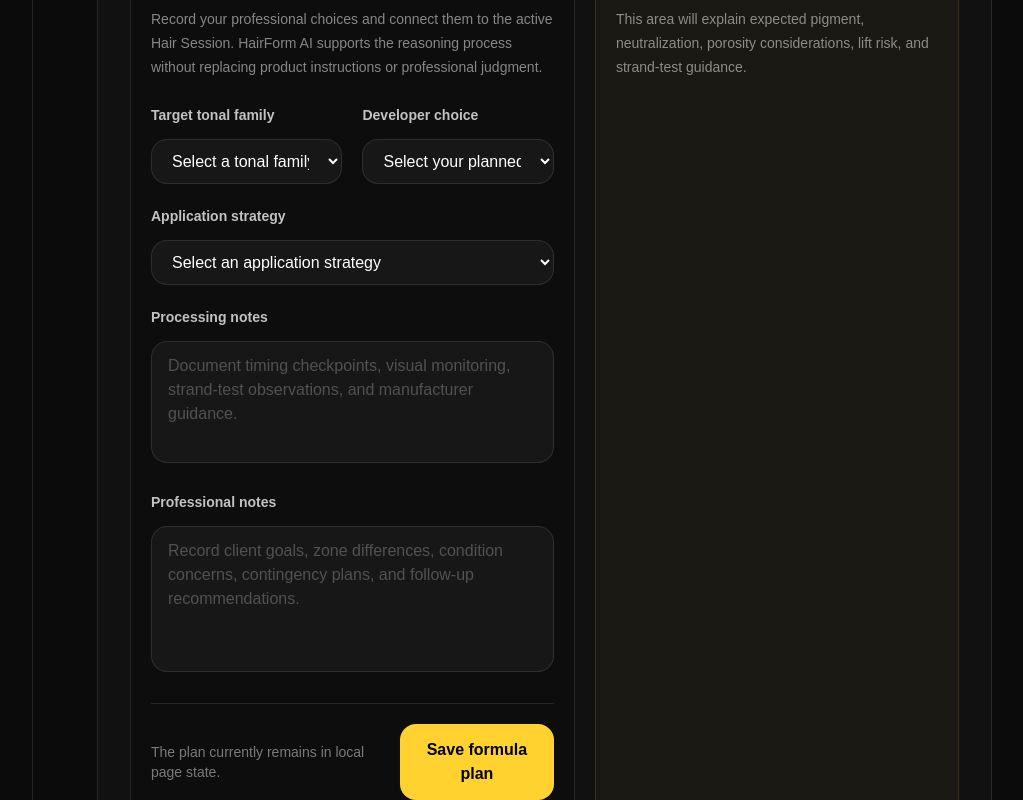
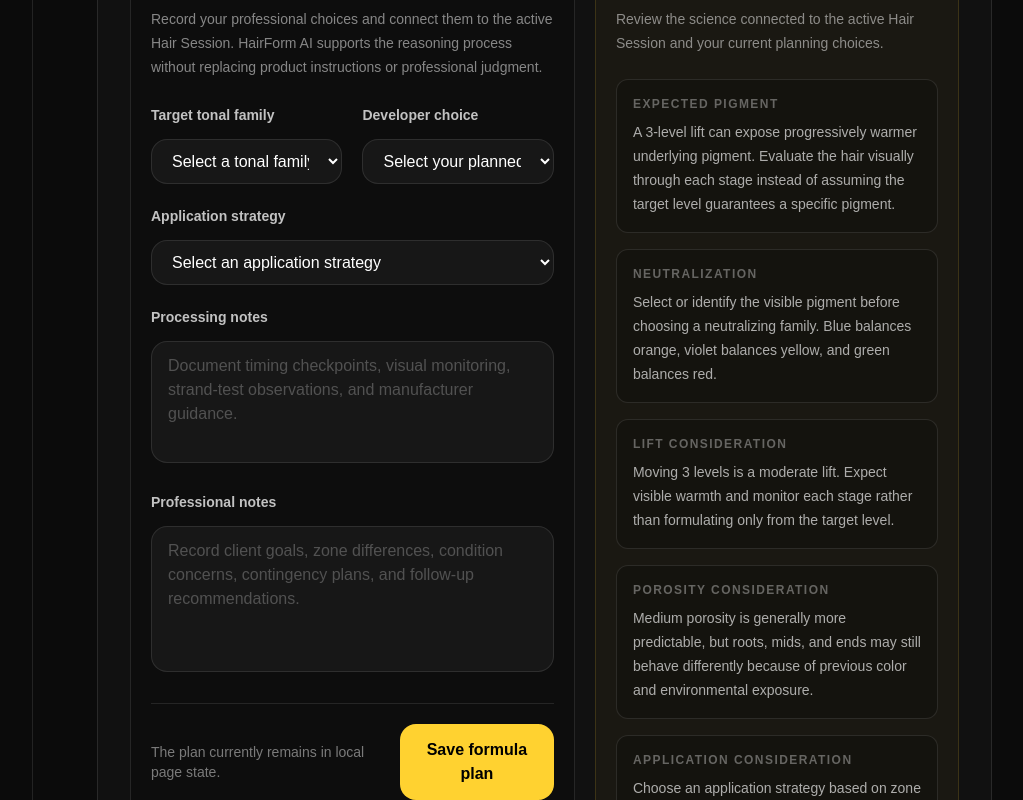
Before and after one commit to raumontalvo/HairForm-AI, a Next.js app: page /formula-builder in a window 1280 px wide. Shown: the part 640-1440 px from the top of the page, without its empty margins (224-1247 px from the left). Built offline with nearby package versions, Linux system fonts and the light colour scheme.

Commit message:
add live hair science guidance to formula builder

```diff
--- a/app/formula-builder/page.tsx
+++ b/app/formula-builder/page.tsx
@@ -1,9 +1,22 @@
 "use client";
 
-import FormulaPlanningForm from "@/components/formula-builder/FormulaPlanningForm";
+import { useState } from "react";
+import FormulaGuidance from "@/components/formula-builder/FormulaGuidance";
+import FormulaPlanningForm, {
+  type FormulaPlan,
+} from "@/components/formula-builder/FormulaPlanningForm";
 import FormulaSessionSummary from "@/components/formula-builder/FormulaSessionSummary";
 import AppShell from "@/components/layout/AppShell";
 import { useHairSession } from "@/context/HairSessionContext";
+import { buildFormulaGuidance } from "@/lib/hair-science/formula-guidance";
+
+const initialPlan: FormulaPlan = {
+  tonalFamily: "",
+  developerChoice: "",
+  applicationStrategy: "",
+  processingNotes: "",
+  professionalNotes: "",
+};
 
 export default function FormulaBuilderPage() {
   const {
@@ -12,6 +25,18 @@ export default function FormulaBuilderPage() {
     porosity,
     selectedPigment,
   } = useHairSession();
+
+  const [plan, setPlan] = useState<FormulaPlan>(initialPlan);
+
+  const guidance = buildFormulaGuidance({
+    currentLevel,
+    targetLevel,
+    porosity,
+    selectedPigment,
+    tonalFamily: plan.tonalFamily,
+    developerChoice: plan.developerChoice,
+    applicationStrategy: plan.applicationStrategy,
+  });
 
   return (
     <AppShell>
@@ -39,23 +64,10 @@ export default function FormulaBuilderPage() {
             />
           </div>
 
-          <div className="mt-5 grid gap-5 lg:grid-cols-[1.1fr_0.9fr]">
-            <FormulaPlanningForm />
+          <div className="mt-5 grid gap-5 lg:grid-cols-[1.1fr_0.9fr] lg:items-start">
+            <FormulaPlanningForm onPlanChange={setPlan} />
 
-            <section className="rounded-2xl border border-amber-300/15 bg-amber-300/[0.04] p-5">
-              <p className="text-xs font-semibold uppercase tracking-[0.16em] text-amber-300">
-                Hair science guidance
-              </p>
-
-              <h2 className="mt-2 text-lg font-semibold text-white">
-                Reasoning before formulation
-              </h2>
-
-              <p className="mt-2 text-sm leading-6 text-white/50">
-                This area will explain expected pigment, neutralization,
-                porosity considerations, lift risk, and strand-test guidance.
-              </p>
-            </section>
+            <FormulaGuidance guidance={guidance} />
           </div>
         </section>
       </main>
--- /dev/null
+++ b/components/formula-builder/FormulaGuidance.tsx
@@ -0,0 +1,91 @@
+import type { FormulaGuidance as FormulaGuidanceData } from "@/lib/hair-science/formula-guidance";
+
+type FormulaGuidanceProps = {
+  guidance: FormulaGuidanceData;
+};
+
+type GuidanceItemProps = {
+  label: string;
+  content: string;
+};
+
+function GuidanceItem({
+  label,
+  content,
+}: GuidanceItemProps) {
+  return (
+    <div className="rounded-xl border border-white/10 bg-black/20 p-4">
+      <dt className="text-xs font-semibold uppercase tracking-[0.12em] text-white/35">
+        {label}
+      </dt>
+
+      <dd className="mt-2 text-sm leading-6 text-white/65">
+        {content}
+      </dd>
+    </div>
+  );
+}
+
+export default function FormulaGuidance({
+  guidance,
+}: FormulaGuidanceProps) {
+  return (
+    <section
+      aria-labelledby="formula-guidance-title"
+      className="rounded-2xl border border-amber-300/15 bg-amber-300/[0.04] p-5"
+    >
+      <p className="text-xs font-semibold uppercase tracking-[0.16em] text-amber-300">
+        Hair science guidance
+      </p>
+
+      <h2
+        id="formula-guidance-title"
+        className="mt-2 text-lg font-semibold text-white"
+      >
+        Reasoning before formulation
+      </h2>
+
+      <p className="mt-2 text-sm leading-6 text-white/50">
+        Review the science connected to the active Hair Session and your
+        current planning choices.
+      </p>
+
+      <dl className="mt-6 grid gap-4">
+        <GuidanceItem
+          label="Expected pigment"
+          content={guidance.expectedPigment}
+        />
+
+        <GuidanceItem
+          label="Neutralization"
+          content={guidance.neutralization}
+        />
+
+        <GuidanceItem
+          label="Lift consideration"
+          content={guidance.liftConsideration}
+        />
+
+        <GuidanceItem
+          label="Porosity consideration"
+          content={guidance.porosityConsideration}
+        />
+
+        <GuidanceItem
+          label="Application consideration"
+          content={guidance.applicationConsideration}
+        />
+
+        <div className="rounded-xl border border-amber-300/15 bg-amber-300/[0.05] p-4">
+          <dt className="text-xs font-semibold uppercase tracking-[0.12em] text-amber-300">
+            Professional safety reminder
+          </dt>
+
+          <dd className="mt-2 text-sm leading-6 text-white/65">
+            {guidance.safetyReminder}
+          </dd>
+        </div>
+      </dl>
+    </section>
+  );
+}
--- /dev/null
+++ b/lib/hair-science/formula-guidance.ts
@@ -0,0 +1,193 @@
+export type FormulaGuidanceInput = {
+  currentLevel: number;
+  targetLevel: number;
+  porosity: string;
+  selectedPigment: string | null;
+  tonalFamily: string;
+  developerChoice: string;
+  applicationStrategy: string;
+};
+
+export type FormulaGuidance = {
+  expectedPigment: string;
+  neutralization: string;
+  liftConsideration: string;
+  porosityConsideration: string;
+  applicationConsideration: string;
+  safetyReminder: string;
+};
+
+function getNeutralizingFamily(
+  pigment: string | null,
+): string | null {
+  if (!pigment) {
+    return null;
+  }
+
+  const normalizedPigment = pigment.toLowerCase();
+
+  if (normalizedPigment.includes("red")) {
+    return "green";
+  }
+
+  if (normalizedPigment.includes("orange")) {
+    return "blue";
+  }
+
+  if (normalizedPigment.includes("yellow")) {
+    return "violet";
+  }
+
+  if (normalizedPigment.includes("green")) {
+    return "red";
+  }
+
+  if (normalizedPigment.includes("blue")) {
+    return "orange";
+  }
+
+  if (normalizedPigment.includes("violet")) {
+    return "yellow";
+  }
+
+  return null;
+}
+
+function buildExpectedPigment(
+  currentLevel: number,
+  targetLevel: number,
+  selectedPigment: string | null,
+): string {
+  if (selectedPigment) {
+    return `${selectedPigment} is the active pigment selected for this Hair Session. Confirm that it matches the pigment that is actually visible before finalizing the tonal plan.`;
+  }
+
+  const liftDistance = targetLevel - currentLevel;
+
+  if (liftDistance <= 0) {
+    return "This session does not describe upward lift. Focus on the visible pigment already present and whether the service goal is deposit, darkening, or tonal refinement.";
+  }
+
+  return `A ${liftDistance}-level lift can expose progressively warmer underlying pigment. Evaluate the hair visually through each stage instead of assuming the target level guarantees a specific pigment.`;
+}
+
+function buildNeutralization(
+  selectedPigment: string | null,
+  tonalFamily: string,
+): string {
+  const neutralizingFamily =
+    getNeutralizingFamily(selectedPigment);
+
+  if (!selectedPigment || !neutralizingFamily) {
+    return "Select or identify the visible pigment before choosing a neutralizing family. Blue balances orange, violet balances yellow, and green balances red.";
+  }
+
+  const tonalText = tonalFamily
+    ? ` Your selected tonal direction is ${tonalFamily}.`
+    : "";
+
+  return `${selectedPigment} is complemented by the ${neutralizingFamily} family.${tonalText} Use complementary tone for balance, not as a substitute for lift that is still required.`;
+}
+
+function buildLiftConsideration(
+  currentLevel: number,
+  targetLevel: number,
+): string {
+  const liftDistance = targetLevel - currentLevel;
+
+  if (liftDistance <= 0) {
+    return "No upward lift is currently planned. Recheck whether the service is deposit-only, tonal refinement, darkening, or corrective work.";
+  }
+
+  if (liftDistance >= 4) {
+    return `Moving ${liftDistance} levels is a significant lift. Hair condition, elasticity, previous artificial color, and strand-test results should determine whether the target is realistic in one session.`;
+  }
+
+  if (liftDistance >= 2) {
+    return `Moving ${liftDistance} levels is a moderate lift. Expect visible warmth and monitor each stage rather than formulating only from the target level.`;
+  }
+
+  return "This is a controlled one-level lift. Even a small shift can expose warmth, so confirm the visible pigment before refining tone.";
+}
+
+function buildPorosityConsideration(
+  porosity: string,
+): string {
+  const normalizedPorosity = porosity.toLowerCase();
+
+  if (normalizedPorosity.includes("high")) {
+    return "High porosity can cause rapid, uneven, or overly cool deposit. Consider zoning, reducing tonal intensity where appropriate, and monitoring the most compromised areas closely.";
+  }
+
+  if (normalizedPorosity.includes("low")) {
+    return "Low porosity may resist color penetration. Prioritize complete saturation, appropriate processing time, and product-system guidance rather than automatically increasing developer strength.";
+  }
+
+  return "Medium porosity is generally more predictable, but roots, mids, and ends may still behave differently because of previous color and environmental exposure.";
+}
+
+function buildApplicationConsideration(
+  applicationStrategy: string,
+): string {
+  switch (applicationStrategy) {
+    case "roots-first":
+      return "A roots-first plan should account for scalp heat and the possibility of faster processing near the scalp. Confirm that this order matches the starting condition and product system.";
+    case "mids-ends-first":
+      return "A mids-and-ends-first plan can help when those areas require more time or lift, but porous ends may need protection or delayed application.";
+    case "zone-application":
+      return "A zone-by-zone strategy is appropriate when levels, pigment, porosity, or chemical history vary. Document a separate goal and timing plan for each zone.";
+    case "virgin-application":
+      return "A virgin application should account for the difference between scalp heat at the roots and the cooler mids and ends. Application order should follow the product system.";
+    case "retouch":
+      return "A retouch should minimize overlap onto previously processed hair and preserve the integrity of the mids and ends.";
+    case "corrective":
+      return "A corrective application should treat each band or zone independently. Avoid applying one aggressive formula across hair with different histories and conditions.";
+    case "strand-test-first":
+      return "A strand-test-first strategy provides evidence about lift, tone, timing, compatibility, and hair integrity before a complete service.";
+    case "custom":
+      return "Document the order, zone boundaries, saturation plan, timing checkpoints, and contingency steps for the custom application.";
+    default:
+      return "Choose an application strategy based on zone differences, starting level, chemical history, porosity, and product instructions.";
+  }
+}
+
+function buildDeveloperReminder(
+  developerChoice: string,
+): string {
+  if (!developerChoice) {
+    return "Developer has not been selected. Choose it within the requirements of the specific color or lightener system.";
+  }
+
+  if (developerChoice === "not-decided") {
+    return "Developer is still undecided. Base the choice on the product system, desired lift or deposit, scalp considerations, and hair condition.";
+  }
+
+  return `The recorded developer choice is ${developerChoice.replaceAll("-", " ")}. Confirm that it is approved for the chosen product system and appropriate for the hair condition and service goal.`;
+}
+
+export function buildFormulaGuidance(
+  input: FormulaGuidanceInput,
+): FormulaGuidance {
+  return {
+    expectedPigment: buildExpectedPigment(
+      input.currentLevel,
+      input.targetLevel,
+      input.selectedPigment,
+    ),
+    neutralization: buildNeutralization(
+      input.selectedPigment,
+      input.tonalFamily,
+    ),
+    liftConsideration: buildLiftConsideration(
+      input.currentLevel,
+      input.targetLevel,
+    ),
+    porosityConsideration: buildPorosityConsideration(
+      input.porosity,
+    ),
+    applicationConsideration: buildApplicationConsideration(
+      input.applicationStrategy,
+    ),
+    safetyReminder: `${buildDeveloperReminder(input.developerChoice)} Always follow manufacturer instructions, assess elasticity and condition, and confirm the plan with a strand test before full application.`,
+  };
+}
```
